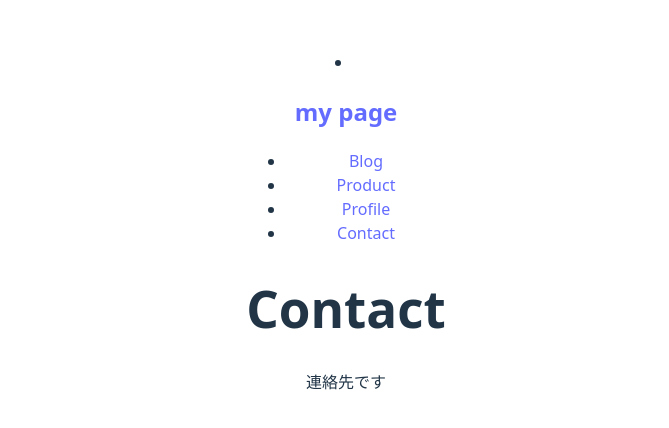
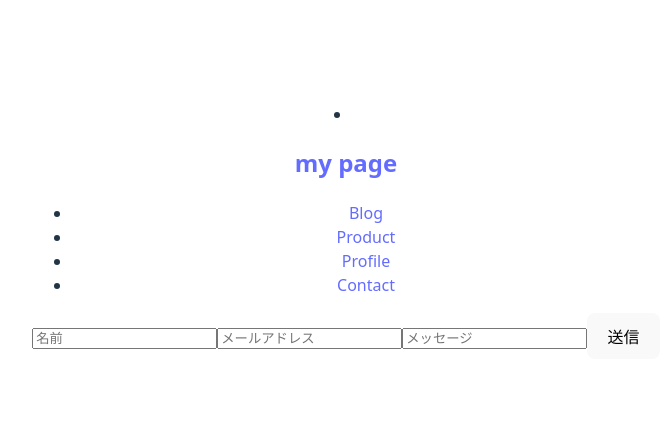
Before and after one commit to morikouuu/my-page, a React (Vite) app: page /contact in a window 1280 px wide. Shown: the part 170-598 px from the top of the page, without its empty margins (294-963 px from the left). Built offline with nearby package versions, Linux system fonts and the light colour scheme.

Commit message:
add:ContactForm

```diff
--- a/src/components/footer/index.tsx
+++ b/src/components/footer/index.tsx
@@ -0,0 +1,17 @@
+const Footer = () => {
+	return (
+		<footer>
+			<ul>
+				<li>
+					<a href="https://github.com/morikouuu">GitHub</a>
+				</li>
+				<li>
+					<a href="https://x.com/ilike_lamb?t=Lmu7FrE60JIyM9wmEbS1fA&s=09">X</a>
+				</li>
+			</ul>
+			<p>Copyright © 2025 my page. All rights reserved.</p>
+		</footer>
+	);
+};
+
+export default Footer;
--- a/src/pages/contact.tsx
+++ b/src/pages/contact.tsx
@@ -1,10 +1,34 @@
-const Contact = () => {
+import { useState } from "react";
+import { useForm } from "react-hook-form";
+const ContactForm = () => {
+	const handleSubmit = () => {};
 	return (
 		<div>
-			<h1>Contact</h1>
-			<p>連絡先です</p>
+			<form className="contact-form">
+				<input
+					type="text"
+					name="name"
+					placeholder="名前"
+					className="contact-input"
+				/>
+				<input
+					type="email"
+					name="email"
+					placeholder="メールアドレス"
+					className="contact-input"
+				/>
+				<input
+					type="text"
+					name="message"
+					placeholder="メッセージ"
+					className="contact-email"
+				/>
+				<button type="submit" onClick={handleSubmit} className="contact-button">
+					送信
+				</button>
+			</form>
 		</div>
 	);
 };
 
-export default Contact;
+export default ContactForm;
--- a/src/pages/home.tsx
+++ b/src/pages/home.tsx
@@ -1,5 +1,6 @@
 import { Link } from "react-router-dom";
 import { usePosts } from "../hooks/usePosts";
+import { useMemo } from "react";
 const Home = () => {
 	const bubbles = [
 		{ id: 1, label: "Blog", link: "/blog/post1" },
@@ -12,12 +13,17 @@ const Home = () => {
 		{ id: 3, label: "About", link: "/about", image: "/images/about.png" },
 	];
 	const snsBubbles = [
-		{ id: 1, label: "Github", link: "" },
-		{ id: 2, label: "X", link: "" },
+		{ id: 1, label: "Github", link: "github.com/morikouuu" },
+		{
+			id: 2,
+			label: "X",
+			link: "https://x.com/ilike_lamb?t=Lmu7FrE60JIyM9wmEbS1fA&s=09",
+		},
 	];
 
 	const postList = usePosts();
-	const latestPosts = postList.slice(0, 3);
+	//毎回再レンダリングされるのを防ぐためにuseMemoを使う=>合ってるか聞く
+	const latestPosts = useMemo(() => postList.slice(0, 3), [postList]);
 	return (
 		<div>
 			<div className="bubble-area">
@@ -41,7 +47,6 @@ const Home = () => {
 						{latestPosts.map((post) => (
 							<li key={post.slug}>
 								<Link to={`/blog/${post.slug}`}>
-									{/* サムネイル画像がある場合のみ表示 */}
 									<div>
 										<h2>{post.attributes.title || "無題"}</h2>
 									</div>
```
Also changed, not shown: package.json (+5 -4 lines), 1 other file (tests, documents, lock files or other folders).
